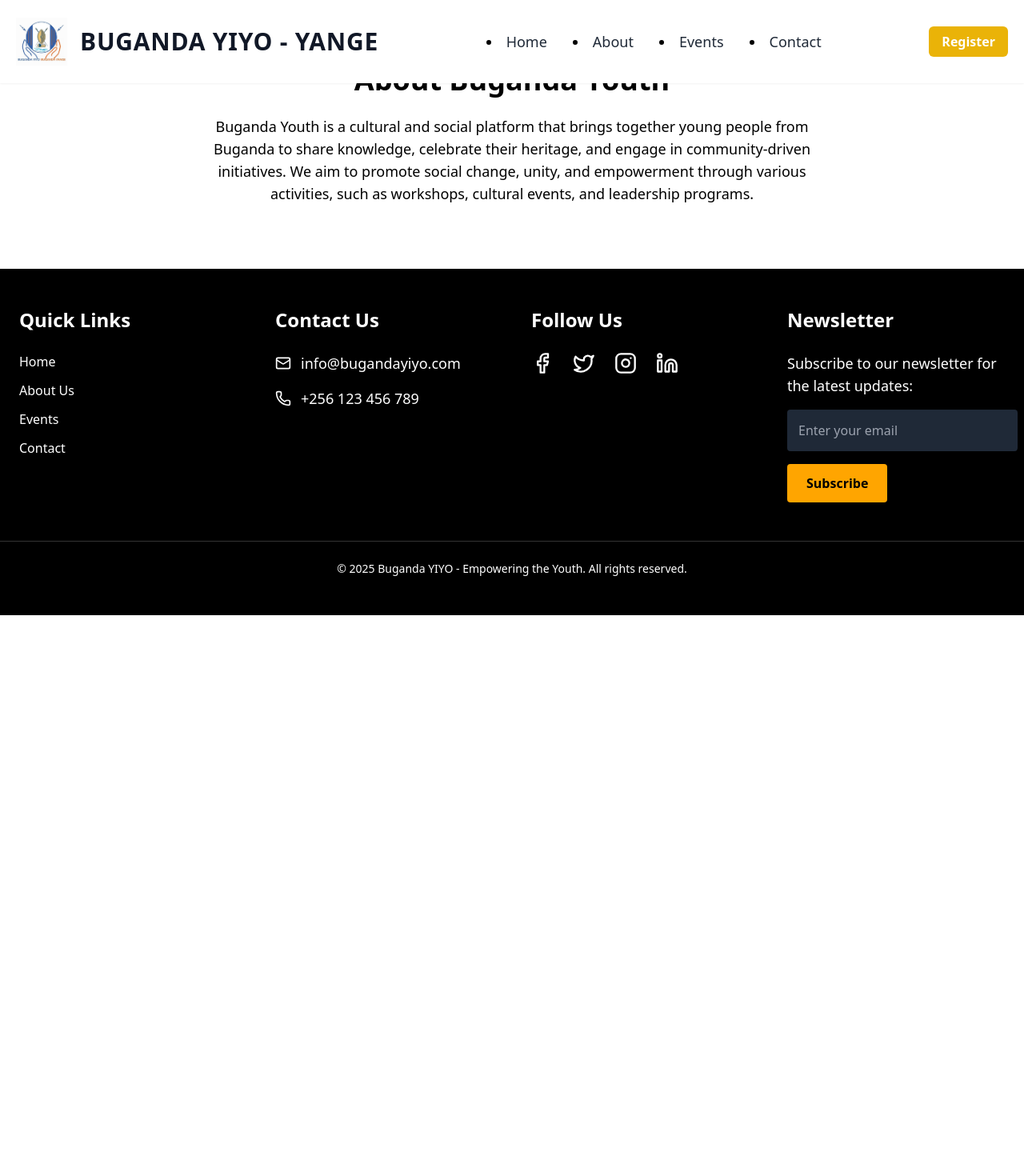
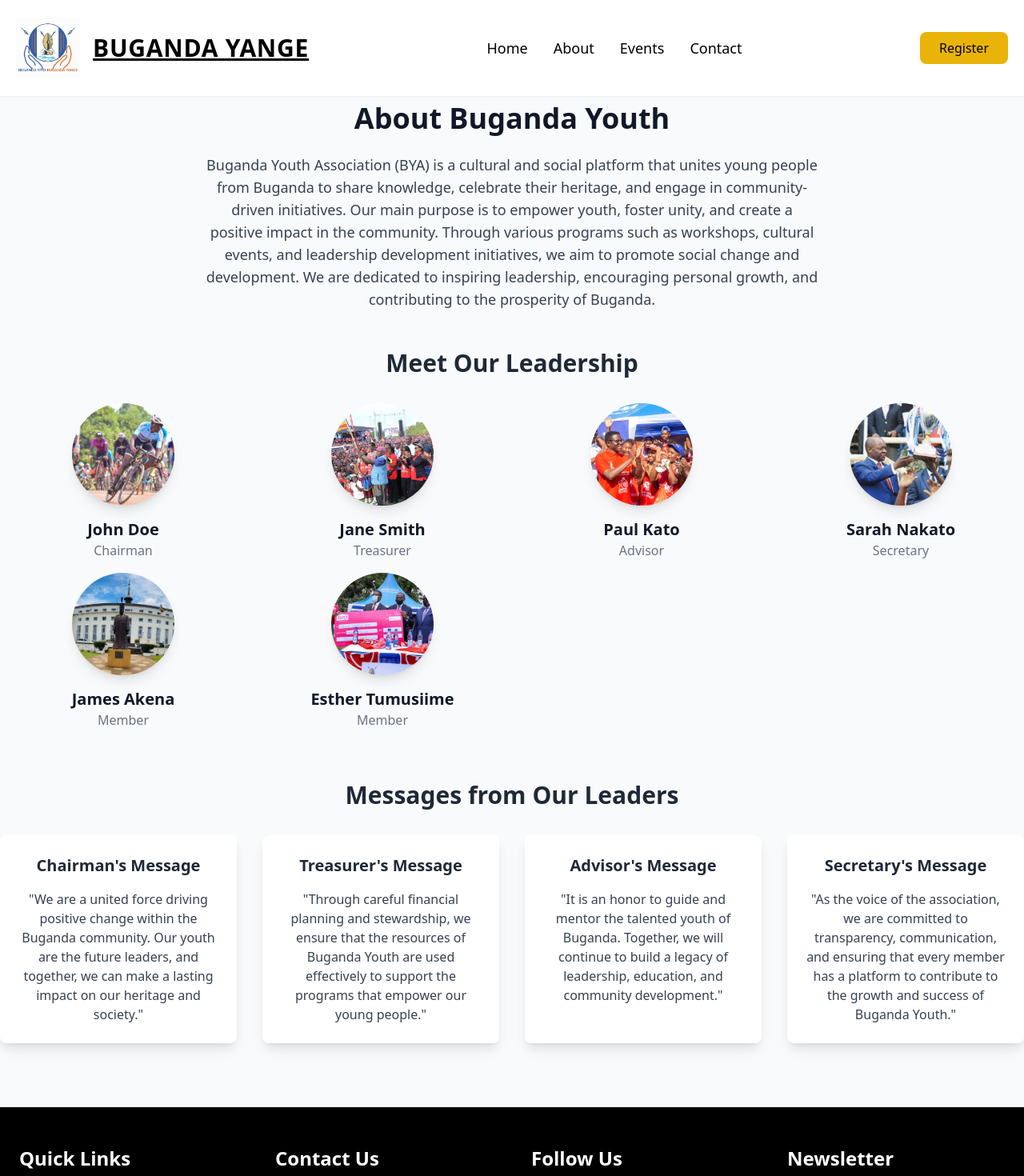
Before and after one commit to mperwe/buganda-yiyo, a React (Create React App) app: page /about in a window 1280 px wide. Shown: the top 1470 px of the page at 80% size. Before the commit the page ends 800 px from the top, so only its background shows below. Built offline with nearby package versions, Linux system fonts and the light colour scheme.

Commit message:
edit Navbar.

```diff
--- a/src/components/Navbar.js
+++ b/src/components/Navbar.js
@@ -25,38 +25,33 @@ export default function Navbar() {
         {/* Logo & Title */}
         <div className="flex items-center space-x-4">
           <Link to="/#hero" onClick={() => setMenuOpen(false)}>
-            <img src={logo} alt="Logo" className="h-16 w-16 object-contain" />
+            <img src={logo} alt="Logo" className="h-20 w-20 object-contain" />
           </Link>
-          <h1 className="text-2xl lg:text-3xl font-semibold tracking-wide text-gray-900">
+          <h1 className="text-2xl lg:text-3xl font-semibold tracking-wide underline decoration-black">
             <Link to="/#hero" className="hover:text-yellow-500 transition-all duration-200">
-              BUGANDA YIYO - YANGE
+              BUGANDA YANGE
             </Link>
           </h1>
         </div>
 
         {/* Desktop Navigation */}
-        <div className="hidden md:flex space-x-8 text-lg font-medium">
+        <ul className="hidden md:flex space-x-8 text-lg font-medium text-black">
           {["Home", "About", "Events", "Contact"].map((item, index) => (
             <li key={index}>
               <Link
-                to={`/${item.toLowerCase()}`}
-                className="text-gray-800 hover:text-yellow-500 transition-all duration-200"
+                to="/#hero"
+                className="hover:text-yellow-500 transition-all duration-200"
               >
                 {item}
               </Link>
             </li>
           ))}
-        </div>
+        </ul>
 
         {/* Register Button */}
-        <div className="hidden md:block">
-          <Link
-            to="/register"
-            className="text-white bg-yellow-500 hover:bg-yellow-600 px-4 py-2 rounded-md font-semibold transition duration-300"
-          >
+        <Link to="/register" className="hidden md:block bg-yellow-500 text-black px-6 py-2 rounded-lg font-medium hover:bg-yellow-600 transition-all">
           Register
         </Link>
-        </div>
 
         {/* Mobile Menu Icon */}
         <button className="md:hidden" onClick={() => setMenuOpen(!menuOpen)}>
@@ -66,13 +61,12 @@ export default function Navbar() {
 
       {/* Mobile Menu */}
       {menuOpen && (
-        <div className="md:hidden bg-white shadow-lg rounded-md absolute left-0 w-full mt-3 overflow-x-auto">
-          <ul className="flex space-x-6 p-4">
-            {["Home", "About", "Events", "Contact"].map((item, index) => (
-              <li key={index} className="flex-shrink-0">
+        <ul className="md:hidden bg-white shadow-lg rounded-md absolute left-0 w-full mt-3 text-lg font-medium text-black">
+          {["Home", "About", "Events", "Contact", "Register"].map((item, index) => (
+            <li key={index} className="border-b last:border-none">
               <Link
-                  to={`/${item.toLowerCase()}`}
-                  className="block px-4 py-2 text-lg text-gray-800 hover:bg-yellow-500 hover:text-white transition-all duration-200"
+                to={item === "Register" ? "/register" : "/#hero"}
+                className="block p-4 text-center hover:bg-yellow-500 hover:text-white transition-all"
                 onClick={() => setMenuOpen(false)}
               >
                 {item}
@@ -80,7 +74,6 @@ export default function Navbar() {
             </li>
           ))}
         </ul>
-        </div>
       )}
     </nav>
   );
--- a/src/pages/About.js
+++ b/src/pages/About.js
@@ -2,14 +2,80 @@ import React from 'react';
 
 const About = () => {
   return (
-    <section className="py-20 text-center">
-      <h1 className="text-4xl font-semibold mb-6">About Buganda Youth</h1>
-      <p className="max-w-3xl mx-auto text-lg">
-        Buganda Youth is a cultural and social platform that brings together young people
-        from Buganda to share knowledge, celebrate their heritage, and engage in community-driven initiatives.
-        We aim to promote social change, unity, and empowerment through various activities, such as workshops,
-        cultural events, and leadership programs.
+    <section className="py-20 pt-32 text-center bg-gray-50">
+      {/* About Buganda Youth Section */}
+      <h1 className="text-4xl font-semibold mb-6 text-gray-900">About Buganda Youth</h1>
+      <p className="max-w-3xl mx-auto text-lg text-gray-700 mb-12">
+        Buganda Youth Association (BYA) is a cultural and social platform that unites young people from Buganda
+        to share knowledge, celebrate their heritage, and engage in community-driven initiatives. Our main purpose is
+        to empower youth, foster unity, and create a positive impact in the community. Through various programs such as
+        workshops, cultural events, and leadership development initiatives, we aim to promote social change and development.
+        We are dedicated to inspiring leadership, encouraging personal growth, and contributing to the prosperity of Buganda.
       </p>
+
+      {/* Leadership Section */}
+      <h2 className="text-3xl font-semibold mb-8 text-gray-800">Meet Our Leadership</h2>
+      <div className="grid grid-cols-2 sm:grid-cols-3 md:grid-cols-4 gap-4 mb-12">
+        {/* Leadership Cards */}
+        {[
+          { name: 'John Doe', position: 'Chairman', image: 'bug1.jpeg' },
+          { name: 'Jane Smith', position: 'Treasurer', image: 'bug4.jpg' },
+          { name: 'Paul Kato', position: 'Advisor', image: 'bug5.jpg' },
+          { name: 'Sarah Nakato', position: 'Secretary', image: 'bug6.jpg' },
+          { name: 'James Akena', position: 'Member', image: 'bug7.jpg' },
+          { name: 'Esther Tumusiime', position: 'Member', image: 'bug8.jpg' }
+        ].map((leader, index) => (
+          <div key={index} className="text-center">
+            <img
+              src={require(`../assets/${leader.image}`)}
+              alt={leader.name}
+              className="w-32 h-32 rounded-full mx-auto mb-4 object-cover shadow-lg"
+            />
+            <h3 className="font-semibold text-xl text-gray-900">{leader.name}</h3>
+            <p className="text-gray-500">{leader.position}</p>
+          </div>
+        ))}
+      </div>
+
+      {/* Messages Section */}
+      <h2 className="text-3xl font-semibold mt-16 mb-8 text-gray-800">Messages from Our Leaders</h2>
+      <div className="grid grid-cols-1 sm:grid-cols-2 lg:grid-cols-4 gap-8">
+        {/* Chairman's Message */}
+        <div className="bg-white p-6 rounded-lg shadow-lg">
+          <h3 className="font-semibold text-xl text-gray-800 mb-4">Chairman's Message</h3>
+          <p className="text-gray-700">
+            "We are a united force driving positive change within the Buganda community. Our youth are the future leaders, and
+            together, we can make a lasting impact on our heritage and society."
+          </p>
+        </div>
+
+        {/* Treasurer's Message */}
+        <div className="bg-white p-6 rounded-lg shadow-lg">
+          <h3 className="font-semibold text-xl text-gray-800 mb-4">Treasurer's Message</h3>
+          <p className="text-gray-700">
+            "Through careful financial planning and stewardship, we ensure that the resources of Buganda Youth are used effectively
+            to support the programs that empower our young people."
+          </p>
+        </div>
+
+        {/* Advisor's Message */}
+        <div className="bg-white p-6 rounded-lg shadow-lg">
+          <h3 className="font-semibold text-xl text-gray-800 mb-4">Advisor's Message</h3>
+          <p className="text-gray-700">
+            "It is an honor to guide and mentor the talented youth of Buganda. Together, we will continue to build a legacy of
+            leadership, education, and community development."
+          </p>
+        </div>
+
+        {/* Secretary's Message */}
+        <div className="bg-white p-6 rounded-lg shadow-lg">
+          <h3 className="font-semibold text-xl text-gray-800 mb-4">Secretary's Message</h3>
+          <p className="text-gray-700">
+            "As the voice of the association, we are committed to transparency, communication, and ensuring that every member
+            has a platform to contribute to the growth and success of Buganda Youth."
+          </p>
+        </div>
+      </div>
     </section>
   );
 };
--- a/src/pages/Home.js
+++ b/src/pages/Home.js
@@ -97,7 +97,7 @@ const Home = () => {
                     Empowering the youth of Buganda, celebrating our culture and heritage.
                   </p>
                   <Link
-                    to="/about"
+                    to="/#hero"
                     className="mt-6 inline-flex items-center gap-2 bg-yellow-500 text-black px-8 py-3 rounded-lg text-lg font-semibold hover:bg-yellow-100 transition-all duration-300 shadow-lg"
                   >
                     Learn More <ChevronRight size={20} />
@@ -110,7 +110,7 @@ const Home = () => {
             {/* Button to link to Events page */}
             <div className="text-center mt-20">
           <Link
-          to="/events"
+          to="/#hero"
           className="inline-block px-12 py-5 text-2xl font-semibold bg-blue-950 text-white rounded-lg hover:bg-yellow-900 transition-all duration-300"
           >
            Upcoming Events
@@ -136,7 +136,7 @@ const Home = () => {
               </p>
               <p className="text-lg text-gray-700 mb-4">{event.description}</p>
               <Link
-                to="/events"
+                to="/#hero"
                 className="text-blue-500 hover:text-blue-700 font-semibold transition duration-200"
               >
                 Read More
```
Lines whose indentation alone changed are shown as unchanged.
